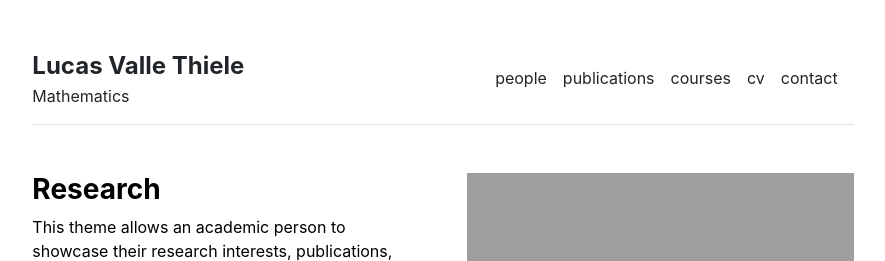
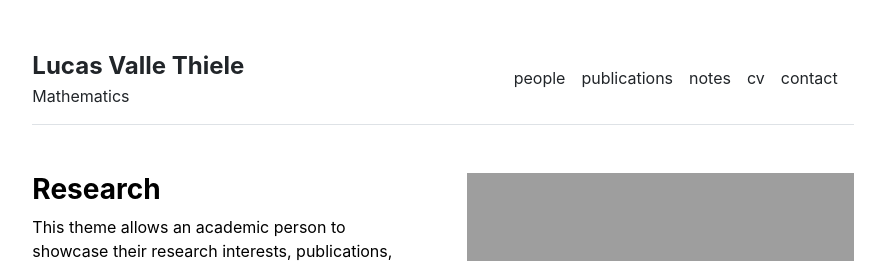
Before and after one commit to lvallethiele/lvallethiele.github.io, a Jekyll site: the page built from index.md, in a window 1280 px wide. Shown: the top 261 px of the page, without its empty margins (197-1082 px from the left). Built offline with Jekyll 4.4.1, drawn with Linux system fonts in a browser that asks for light colours.

Commit message:
Update settings.yml

```diff
--- a/_data/settings.yml
+++ b/_data/settings.yml
@@ -1,7 +1,7 @@
 menu:
 - {name: 'people', url: '/people'}
 - {name: 'publications', url: '/publications'}
-- {name: 'courses', url: '/courses'}
+- {name: 'notes', url: '/notes'}
 - {name: 'cv', url: '/cv'}
 - {name: 'contact', url: '/contact'}
 
@@ -10,7 +10,7 @@ people:
 - {name: 'Lab Technician', title: 'Researcher', department: 'Physics & Astronomy', institution: 'Some University', institution_address: '1 Main Street, Canada', phone: '(000) 000-0000', email: 'hello@university.edu', office: 'Science Building 505', image: 'assets/img/lab-technician.jpg', url: 'lab-technician'}
 - {name: 'Graduate Student', title: 'Researcher', department: 'Physics & Astronomy', institution: 'Some University', institution_address: '1 Main Street, Canada', phone: '(000) 000-0000', email: 'hello@university.edu', office: 'Science Building 505', image: 'assets/img/graduate-student.jpg', url: 'graduate-student'}
 
-courses:
+notes:
 - {name: 'Vector Calculus', url: 'vector-calculus'}
 - {name: 'Quantum Mechanics', url: 'quantum-mechanics'}
 - {name: 'Stellar Structures', url: 'stellar-structures'}
```
